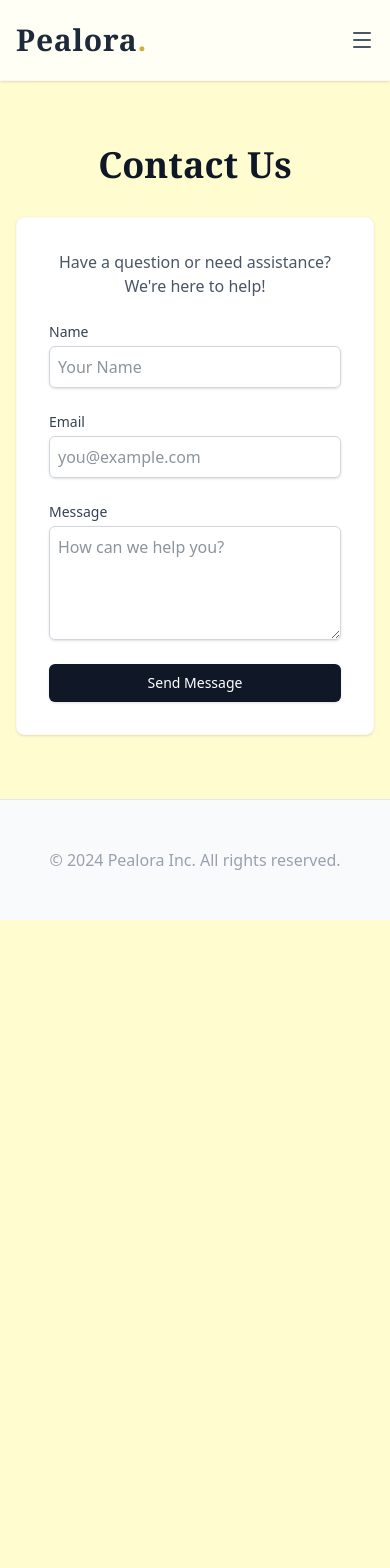
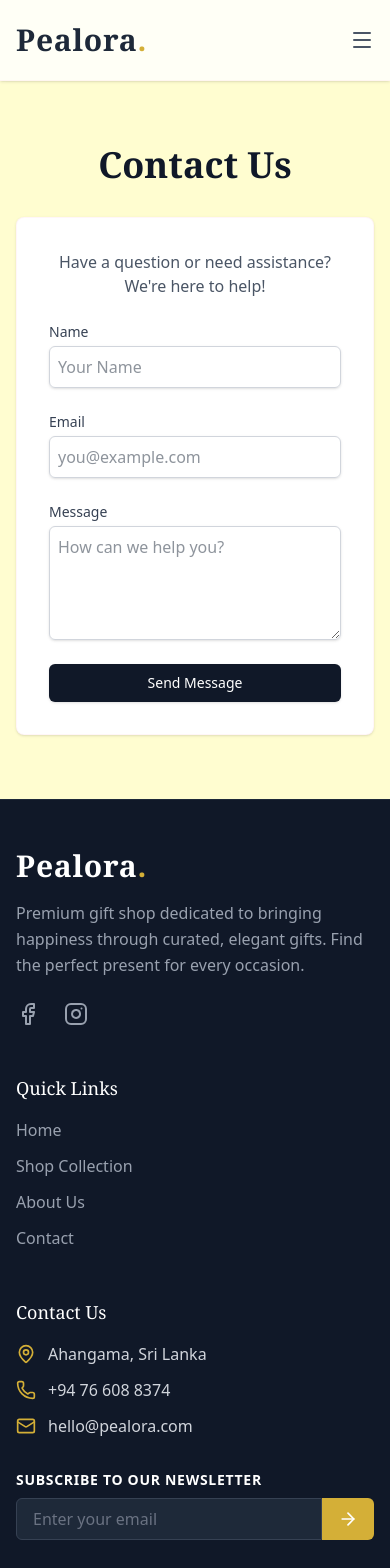
Before and after one commit to kudagama/Pearlora, a React (Vite) app: page /contact in a window 390 px wide. Shown: the top 1568 px of the page. Before the commit the page ends 920 px from the top, so only its background shows below. Built offline with nearby package versions, Linux system fonts and the light colour scheme.

Commit message:
feat: add professional responsive footer
- Create Footer component with social links, contact info, and newsletter
- Integrate Footer globally in App.jsx
- Implement responsive layout (1 column mobile, 3 columns desktop)
- Ensure footer adheres to brand styling (dark background, gold accents)

```diff
--- a/src/App.jsx
+++ b/src/App.jsx
@@ -3,6 +3,7 @@ import { BrowserRouter, Routes, Route } from 'react-router-dom';
 import { CartProvider } from './context/CartContext';
 import Navbar from './components/Navbar';
 import CartSidebar from './components/CartSidebar';
+import Footer from './components/Footer';
 import Home from './pages/Home';
 import Products from './pages/Products';
 import ProductDetail from './pages/ProductDetail';
@@ -14,10 +15,11 @@ function App() {
   return (
     <CartProvider>
       <BrowserRouter>
-        <div className="min-h-screen bg-cream">
+        <div className="min-h-screen bg-cream flex flex-col">
           <Navbar />
           <CartSidebar />
 
+          <main className="flex-grow">
             <Routes>
               <Route path="/" element={<Home />} />
               <Route path="/products" element={<Products />} />
@@ -26,15 +28,9 @@ function App() {
               <Route path="/about" element={<About />} />
               <Route path="/contact" element={<Contact />} />
             </Routes>
+          </main>
 
-          {/* Footer Placeholder */}
-          <footer className="bg-gray-50 border-t border-gray-200 mt-auto">
-            <div className="max-w-7xl mx-auto py-12 px-4 sm:px-6 lg:px-8">
-               <p className="text-center text-base text-gray-400">
-                 &copy; 2024 Pealora Inc. All rights reserved.
-               </p>
-            </div>
-          </footer>
+          <Footer />
         </div>
       </BrowserRouter>
     </CartProvider>
--- /dev/null
+++ b/src/components/Footer.jsx
@@ -0,0 +1,104 @@
+import React, { useState } from 'react';
+import { Link } from 'react-router-dom';
+import { Facebook, Instagram, Mail, MapPin, Phone, ArrowRight } from 'lucide-react';
+
+export default function Footer() {
+  const [email, setEmail] = useState('');
+
+  const handleSubscribe = (e) => {
+    e.preventDefault();
+    // In a real app, this would send to an API
+    alert(`Subscribed with ${email}!`);
+    setEmail('');
+  };
+
+  return (
+    <footer className="bg-gray-900 text-gray-300 border-t border-gray-800">
+      <div className="max-w-7xl mx-auto px-4 sm:px-6 lg:px-8 py-12">
+        <div className="grid grid-cols-1 md:grid-cols-3 gap-12">
+
+          {/* Brand Info */}
+          <div>
+            <Link to="/" className="font-serif text-3xl font-bold text-white tracking-wide">
+              Pealora<span className="text-gold">.</span>
+            </Link>
+            <p className="mt-4 text-gray-400 leading-relaxed">
+              Premium gift shop dedicated to bringing happiness through curated, elegant gifts.
+              Find the perfect present for every occasion.
+            </p>
+            <div className="mt-6 flex space-x-6">
+              <a href="#" className="text-gray-400 hover:text-gold transition-colors">
+                <span className="sr-only">Facebook</span>
+                <Facebook className="h-6 w-6" />
+              </a>
+              <a href="#" className="text-gray-400 hover:text-gold transition-colors">
+                <span className="sr-only">Instagram</span>
+                <Instagram className="h-6 w-6" />
+              </a>
+            </div>
+          </div>
+
+          {/* Quick Links */}
+          <div>
+            <h3 className="text-lg font-serif font-medium text-white mb-4">Quick Links</h3>
+            <ul className="space-y-3">
+              <li>
+                <Link to="/" className="text-gray-400 hover:text-gold transition-colors">Home</Link>
+              </li>
+              <li>
+                <Link to="/products" className="text-gray-400 hover:text-gold transition-colors">Shop Collection</Link>
+              </li>
+              <li>
+                <Link to="/about" className="text-gray-400 hover:text-gold transition-colors">About Us</Link>
+              </li>
+              <li>
+                <Link to="/contact" className="text-gray-400 hover:text-gold transition-colors">Contact</Link>
+              </li>
+            </ul>
+          </div>
+
+          {/* Contact & Newsletter */}
+          <div>
+            <h3 className="text-lg font-serif font-medium text-white mb-4">Contact Us</h3>
+            <ul className="space-y-3 mb-8">
+              <li className="flex items-start">
+                <MapPin className="h-5 w-5 text-gold mr-3 mt-0.5 flex-shrink-0" />
+                <span>Ahangama, Sri Lanka</span>
+              </li>
+              <li className="flex items-center">
+                <Phone className="h-5 w-5 text-gold mr-3 flex-shrink-0" />
+                <span>+94 76 608 8374</span>
+              </li>
+              <li className="flex items-center">
+                <Mail className="h-5 w-5 text-gold mr-3 flex-shrink-0" />
+                <span>hello@pealora.com</span>
+              </li>
+            </ul>
+
+            <h3 className="text-sm font-semibold text-white uppercase tracking-wider mb-2">Subscribe to our newsletter</h3>
+            <form onSubmit={handleSubscribe} className="flex">
+              <input
+                type="email"
+                required
+                value={email}
+                onChange={(e) => setEmail(e.target.value)}
+                className="w-full px-4 py-2 bg-gray-800 border border-gray-700 rounded-l-md text-white placeholder-gray-500 focus:outline-none focus:ring-1 focus:ring-gold focus:border-gold"
+                placeholder="Enter your email"
+              />
+              <button
+                type="submit"
+                className="px-4 py-2 bg-gold text-white rounded-r-md hover:bg-yellow-600 transition-colors flex items-center"
+              >
+                <ArrowRight className="h-5 w-5" />
+              </button>
+            </form>
+          </div>
+        </div>
+
+        <div className="mt-12 pt-8 border-t border-gray-800 text-center text-sm text-gray-500">
+          <p>&copy; {new Date().getFullYear()} Pealora Inc. All rights reserved.</p>
+        </div>
+      </div>
+    </footer>
+  );
+}
--- a/src/index.css
+++ b/src/index.css
@@ -6,3 +6,12 @@
     @apply bg-cream text-gray-800 font-sans;
   }
 }
+
+@keyframes fadeIn {
+  from { opacity: 0; transform: translateY(10px); }
+  to { opacity: 1; transform: translateY(0); }
+}
+
+.animate-fade-in {
+  animation: fadeIn 0.4s ease-out forwards;
+}
```
Lines whose indentation alone changed are shown as unchanged.
